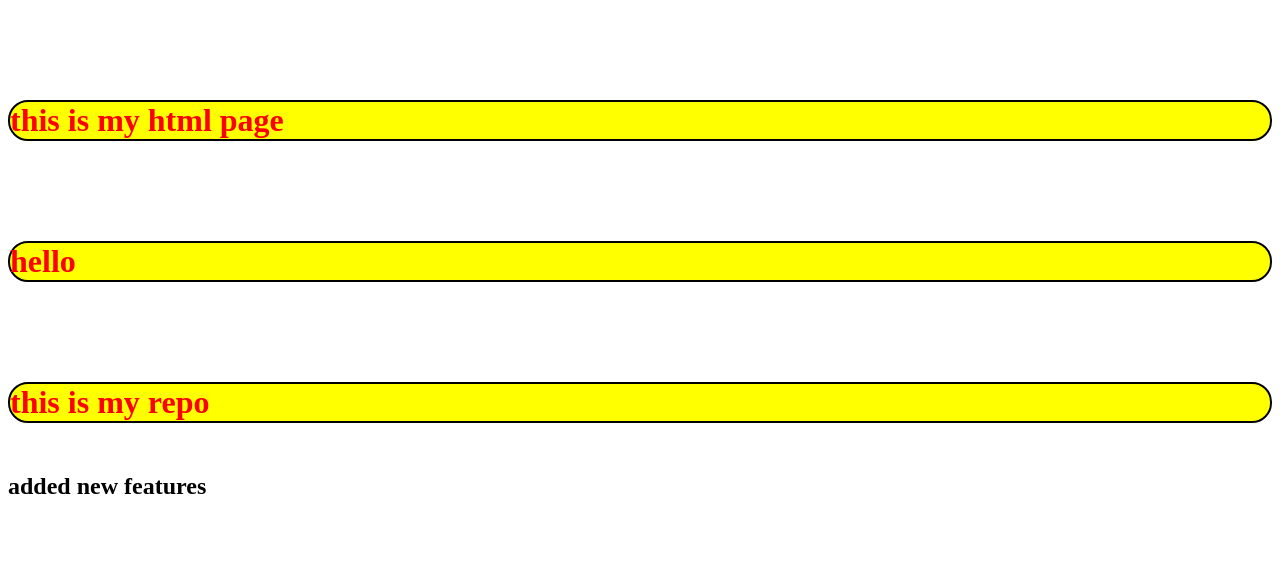
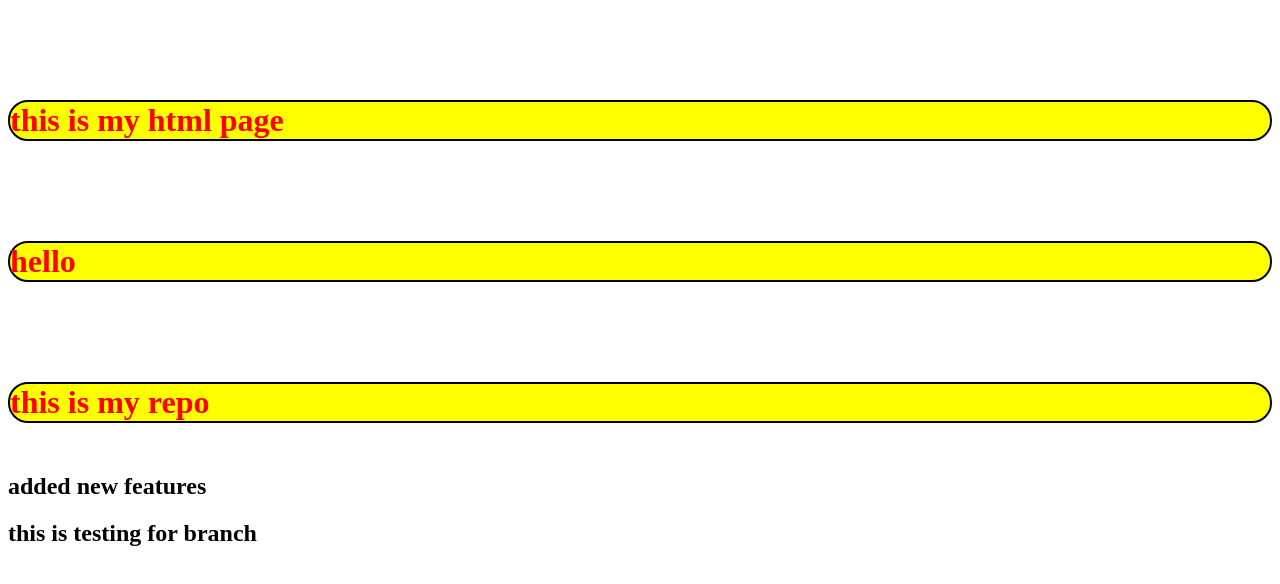
Before and after one commit to mdsahil823205/delta-demo, a plain HTML site: page index.html in a window 1280 px wide. Drawn offline with Linux system fonts and the light colour scheme.

Commit message:
added features

```diff
--- a/index.html
+++ b/index.html
@@ -13,6 +13,7 @@
     <h1>hello</h1>
     <h1>this is my repo</h1>
     <h2>added new features</h2>
+    <h2>this is testing for branch</h2>
     <link rel="stylesheet" href="script.js">
 </body>
 
--- a/script.js
+++ b/script.js
@@ -2,3 +2,4 @@
 let b = 20;
 console.log(a + b);
 console.log(a + b);
+console.log("this is features for branch")
```
Also changed, not shown: 1 other file.
